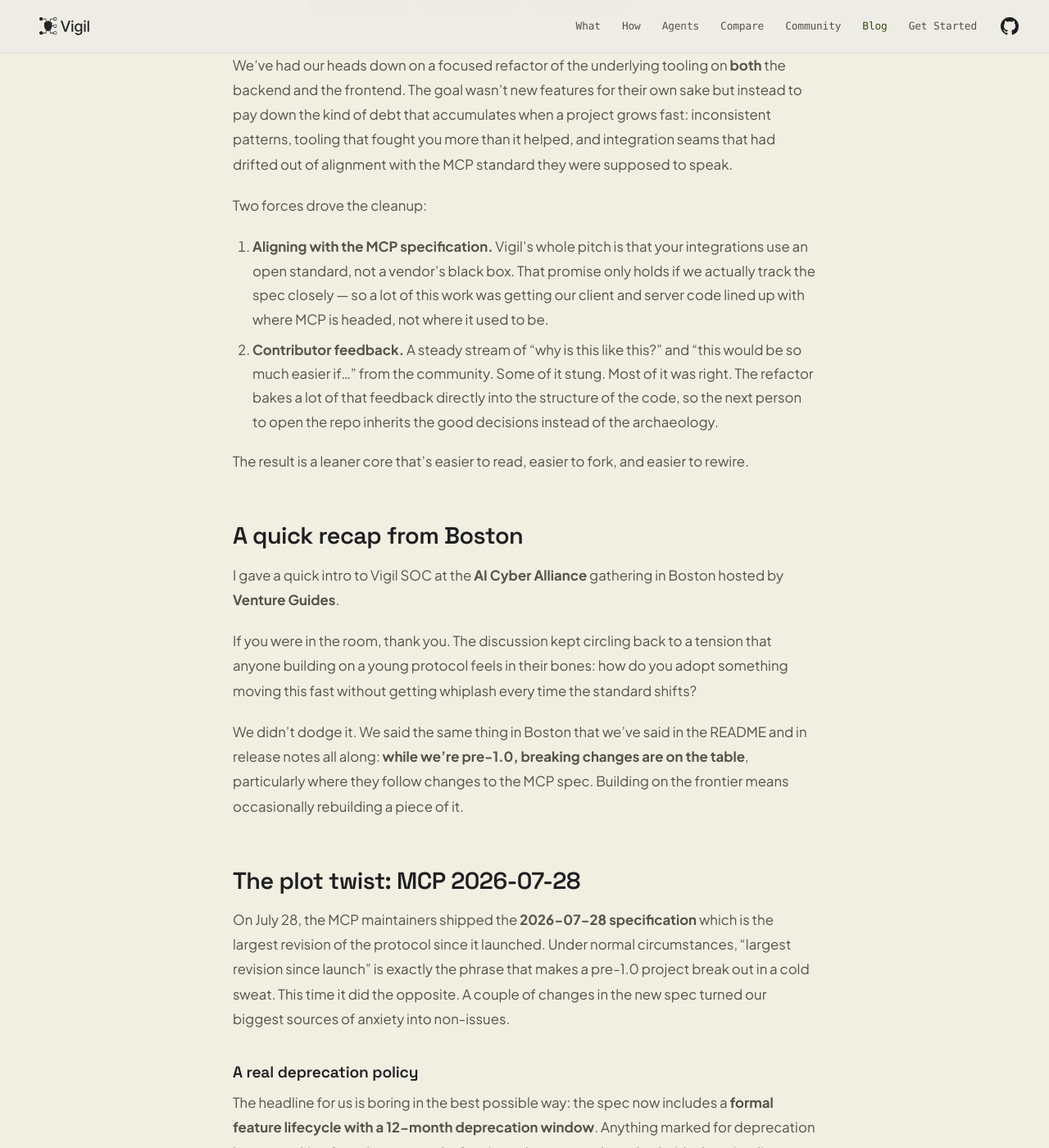
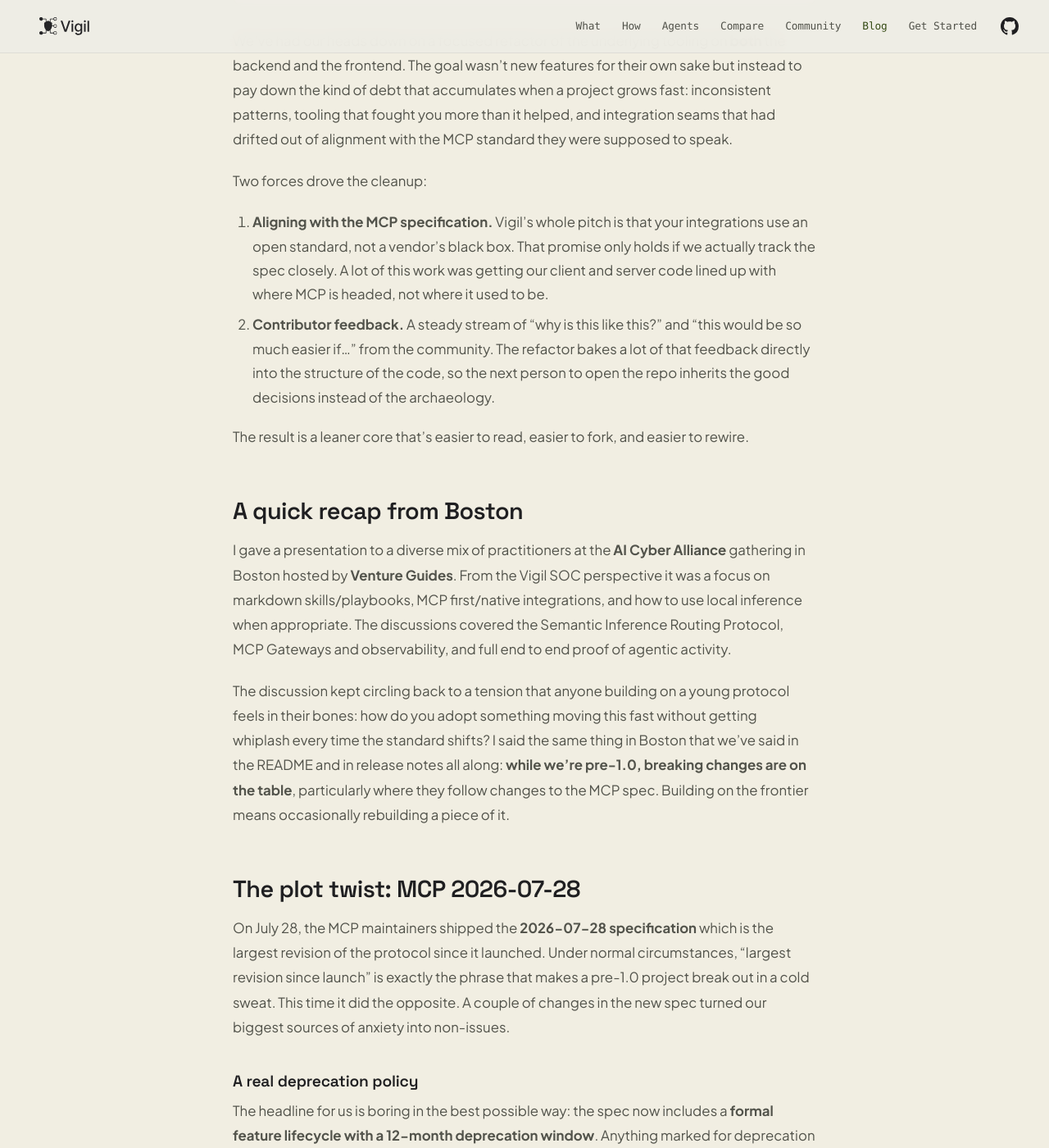
Before and after one commit to Vigil-SOC/vigil-soc.github.io, a Jekyll site: the page built from _posts/2026-08-05-shipping-fast-breaking-less.md, in a window 1280 px wide and 1400 px high, scrolled down 2362 px. Shown: the whole window at 82% size. Built offline with Jekyll 4.4.1, drawn with Linux system fonts in a browser that asks for light colours; some web fonts are replaced; some of the changed text lies outside the part shown.

Commit message:
Revise blog post title, author, and content clarity
Updated the title and author of the blog post, revised some content for clarity, and emphasized the importance of community feedback in the refactor process.

```diff
--- a/_posts/2026-08-05-shipping-fast-breaking-less.md
+++ b/_posts/2026-08-05-shipping-fast-breaking-less.md
@@ -37,18 +37,16 @@
 
 Two forces drove the cleanup:
 
-1. **Aligning with the MCP specification.** Vigil's whole pitch is that your integrations use an open standard, not a vendor's black box. That promise only holds if we actually track the spec closely — so a lot of this work was getting our client and server code lined up with where MCP is headed, not where it used to be.
-2. **Contributor feedback.** A steady stream of "why is this like this?" and "this would be so much easier if…" from the community. Some of it stung. Most of it was right. The refactor bakes a lot of that feedback directly into the structure of the code, so the next person to open the repo inherits the good decisions instead of the archaeology.
+1. **Aligning with the MCP specification.** Vigil's whole pitch is that your integrations use an open standard, not a vendor's black box. That promise only holds if we actually track the spec closely. A lot of this work was getting our client and server code lined up with where MCP is headed, not where it used to be.
+2. **Contributor feedback.** A steady stream of "why is this like this?" and "this would be so much easier if…" from the community. The refactor bakes a lot of that feedback directly into the structure of the code, so the next person to open the repo inherits the good decisions instead of the archaeology.
 
 The result is a leaner core that's easier to read, easier to fork, and easier to rewire.
 
 ## A quick recap from Boston
 
-I gave a quick intro to Vigil SOC at the **AI Cyber Alliance** gathering in Boston hosted by **Venture Guides**.
+I gave a presentation to a diverse mix of practitioners at the **AI Cyber Alliance** gathering in Boston hosted by **Venture Guides**. From the Vigil SOC perspective it was a focus on markdown skills/playbooks, MCP first/native integrations, and how to use local inference when appropriate. The discussions covered the Semantic Inference Routing Protocol, MCP Gateways and observability, and full end to end proof of agentic activity.
 
-If you were in the room, thank you. The discussion kept circling back to a tension that anyone building on a young protocol feels in their bones: how do you adopt something moving this fast without getting whiplash every time the standard shifts?
-
-We didn't dodge it. We said the same thing in Boston that we've said in the README and in release notes all along: **while we're pre-1.0, breaking changes are on the table**, particularly where they follow changes to the MCP spec. Building on the frontier means occasionally rebuilding a piece of it.
+The discussion kept circling back to a tension that anyone building on a young protocol feels in their bones: how do you adopt something moving this fast without getting whiplash every time the standard shifts? I said the same thing in Boston that we've said in the README and in release notes all along: **while we're pre-1.0, breaking changes are on the table**, particularly where they follow changes to the MCP spec. Building on the frontier means occasionally rebuilding a piece of it.
 
 ## The plot twist: MCP 2026-07-28
 
```
Also changed, not shown: other parts of _posts/2026-08-05-shipping-fast-breaking-less.md (+3 -3 lines).
